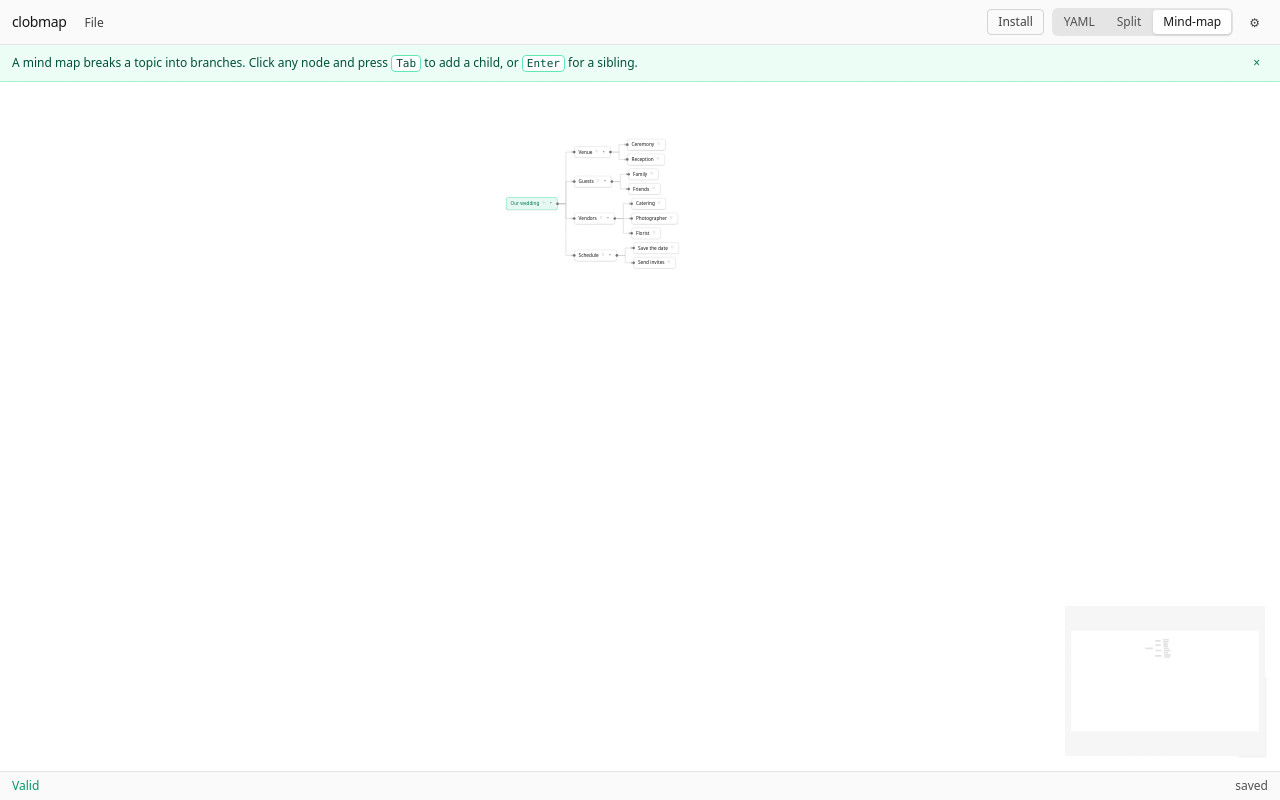
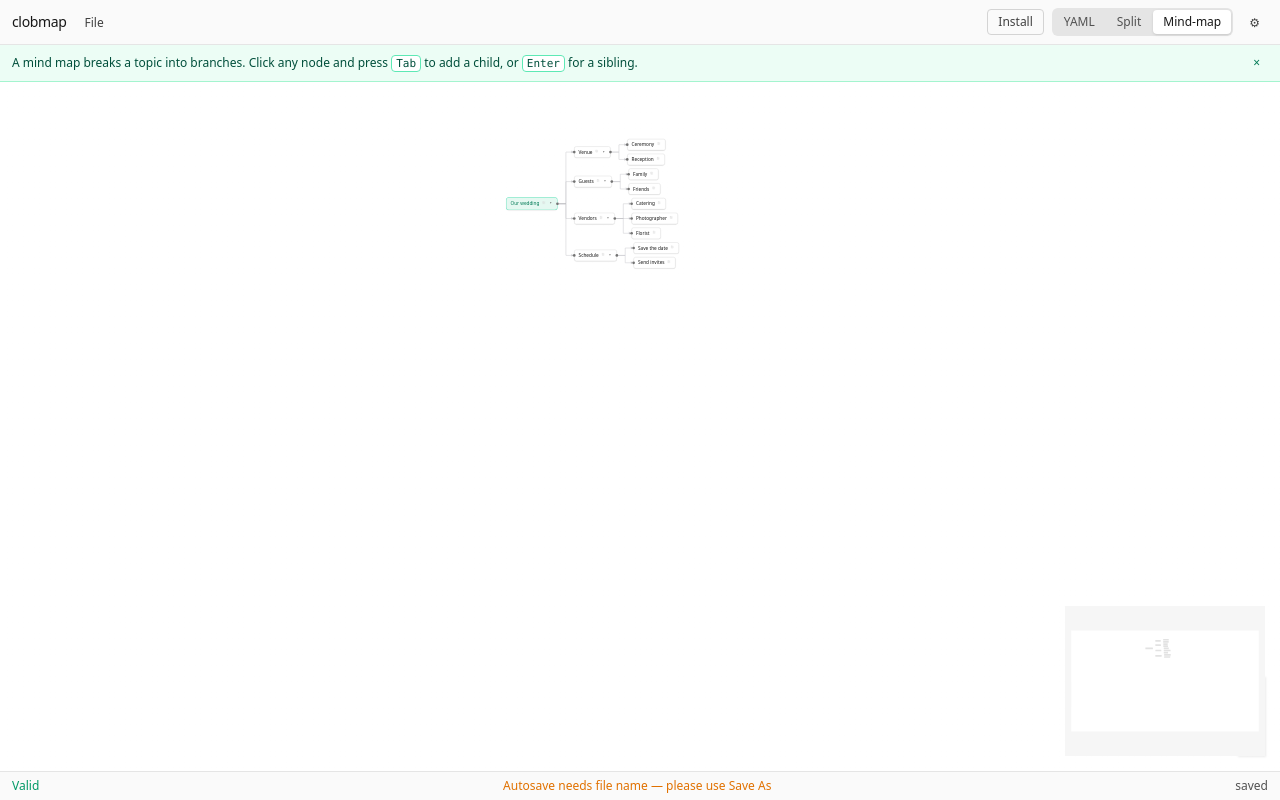
Before and after one commit to clobrate/clobmap, a React (Vite) app: page / in a window 1280 px wide. Built offline with nearby package versions, Linux system fonts and the light colour scheme.

Commit message:
Make auto save default

```diff
--- a/src/components/StatusBar.tsx
+++ b/src/components/StatusBar.tsx
@@ -1,9 +1,13 @@
 import { useDocumentStore } from "../store/document";
+import { useUIStore } from "../store/ui";
+import { strings } from "../i18n/strings";
 
 export function StatusBar() {
   const parseError = useDocumentStore((s) => s.parseError);
   const isDirty = useDocumentStore((s) => s.isDirty);
   const parsedDoc = useDocumentStore((s) => s.parsedDoc);
+  const currentFilePath = useDocumentStore((s) => s.currentFilePath);
+  const autoSave = useUIStore((s) => s.autoSave);
 
   const status = parseError
     ? `Invalid: line ${parseError.line} — ${parseError.message}`
@@ -15,11 +19,21 @@ export function StatusBar() {
     ? "text-red-600 dark:text-red-400"
     : "text-emerald-600 dark:text-emerald-400";
 
+  const autoSaveBlocked = autoSave && !currentFilePath;
+
   return (
-    <div className="flex items-center justify-between border-t border-neutral-200 bg-neutral-50 px-3 py-1.5 text-xs text-neutral-600 dark:border-neutral-800 dark:bg-neutral-900 dark:text-neutral-400">
+    <div className="flex items-center justify-between gap-3 border-t border-neutral-200 bg-neutral-50 px-3 py-1.5 text-xs text-neutral-600 dark:border-neutral-800 dark:bg-neutral-900 dark:text-neutral-400">
       <span className={tone} aria-live="polite">
         {status}
       </span>
+      {autoSaveBlocked && (
+        <span
+          className="truncate text-amber-600 dark:text-amber-400"
+          aria-live="polite"
+        >
+          {strings.status.autoSaveNeedsFileName}
+        </span>
+      )}
       <span className="tabular-nums">{isDirty ? "● modified" : "saved"}</span>
     </div>
   );
--- a/src/i18n/strings.ts
+++ b/src/i18n/strings.ts
@@ -33,6 +33,7 @@ export const strings = {
     saved: "saved",
     waitingValidYaml: "Waiting for valid YAML…",
     noDocument: "No document",
+    autoSaveNeedsFileName: "Autosave needs file name — please use Save As",
   },
   settings: {
     title: "Settings",
--- a/src/lib/settings.ts
+++ b/src/lib/settings.ts
@@ -25,7 +25,7 @@ export interface PersistedSettings {
 }
 
 const DEFAULTS: PersistedSettings = {
-  autoSave: false,
+  autoSave: true,
   splitOrientation: "horizontal",
   splitRatio: 0.5,
   themePreference: "system",
@@ -74,7 +74,10 @@ export async function loadSettings(): Promise<PersistedSettings> {
   }
   const rawRatio = localStorage.getItem(WEB_KEY_SPLIT_RATIO);
   return {
-    autoSave: localStorage.getItem(WEB_KEY_AUTO_SAVE) === "true",
+    autoSave: (() => {
+      const v = localStorage.getItem(WEB_KEY_AUTO_SAVE);
+      return v === null ? DEFAULTS.autoSave : v === "true";
+    })(),
     splitOrientation: (() => {
       const v = localStorage.getItem(WEB_KEY_SPLIT_ORIENTATION);
       return isSplitOrientation(v) ? v : DEFAULTS.splitOrientation;
--- a/src/store/ui.ts
+++ b/src/store/ui.ts
@@ -89,7 +89,7 @@ export const useUIStore = create<UIState>((set) => ({
   viewMode: "mindmap",
   splitOrientation: "horizontal",
   splitRatio: 0.5,
-  autoSave: false,
+  autoSave: true,
   themePreference: "system",
   resolvedTheme: "dark",
   fontSize: 14,
```
Also changed, not shown: 1 other file (tests, documents, lock files or other folders).
